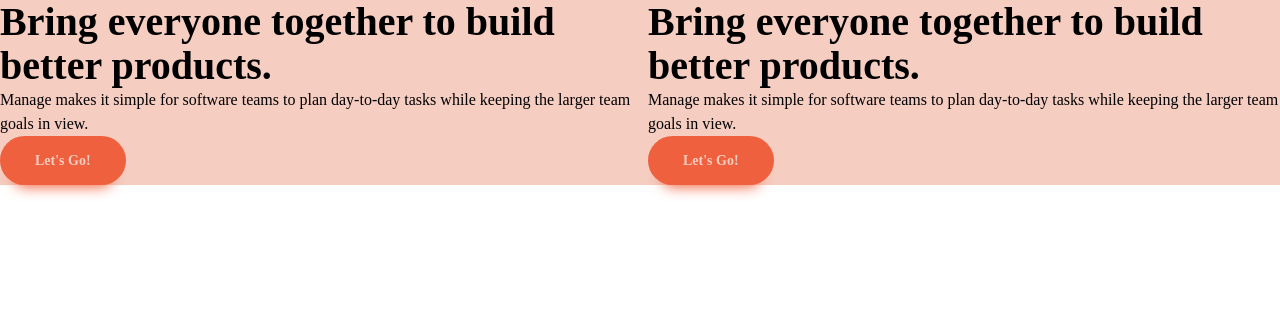
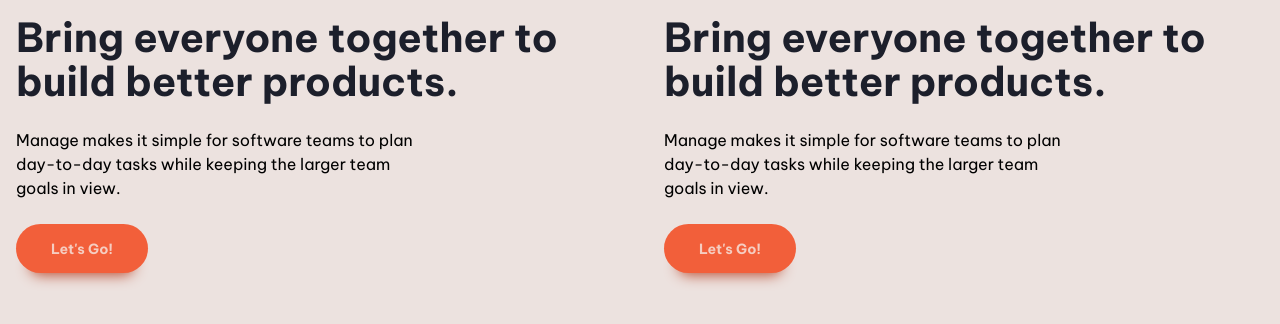
Before and after one commit to bennyjams/dynamic-palette-site, a React (Create React App) app: page / in a window 1280 px wide. Shown: the top 324 px of the page. Built offline with nearby package versions, Linux system fonts and the light colour scheme.

Commit message:
POC for color toggling/segment css & cleanup

```diff
--- a/public/index.html
+++ b/public/index.html
@@ -24,11 +24,12 @@
       work correctly both with client-side routing and a non-root public URL.
       Learn how to configure a non-root public URL by running `npm run build`.
     -->
+    <link rel="preconnect" href="https://fonts.googleapis.com" />
+    <link rel="preconnect" href="https://fonts.gstatic.com" crossorigin />
     <link
       href="https://fonts.googleapis.com/css2?family=Be+Vietnam+Pro:wght@400;500;700&display=swap"
       rel="stylesheet"
     />
-
     <title>React App</title>
   </head>
   <body>
--- a/src/App.css
+++ b/src/App.css
@@ -1,8 +1,12 @@
+/* test for google fonts */
+
 :root {
   --clr-pri-400: hsl(228, 21%, 14%);
-  --clr-acc-400: hsl(12, 85%, 59%);
+  --clr-acc-300: hsl(12, 88%, 75%);
+  --clr-acc-400: hsl(12, 88%, 59%);
+  --clr-acc-500: hsl(12, 60%, 45%);
   --clr-neu-400: hsl(14, 73%, 86%);
-  --clr-bkg-400: hsl(12, 25%, 88%);
+  --clr-bkg-400: hsl(12, 25%, 90%);
 
   --ff-primary: "Be Vietnam Pro", sans-serif;
 
@@ -105,6 +109,13 @@
 
 /* GENERAL STYLING */
 
+body {
+  font-size: var(--fs-body);
+  font-family: var(--ff-body);
+  color: var(--clr-primary-400);
+  background: var(--clr-bkg-400);
+}
+
 /* button */
 .button {
   display: inline-flex;
@@ -121,7 +132,7 @@
 
   color: var(--clr-neu-400);
   background-color: var(--clr-acc-400);
-  box-shadow: 0 1.125em 1em -1em var(--clr-acc-400);
+  box-shadow: 0 1.125em 1em -1em var(--clr-acc-500);
 }
 
 .button[data-shadow="none"] {
@@ -135,7 +146,8 @@
 
 .button:hover,
 .button:focus-visible {
-  background-color: var(--clr-acc-400);
+  background-color: var(--clr-acc-300);
+  color: var(--clr-acc-500);
 }
 
 .button[data-type="inverted"]:hover,
@@ -144,11 +156,27 @@
   color: var(--clr-acc-400);
 }
 
+/* INDIVIDUAL SECTIONS */
+
+.title-p-button {
+  padding: 1rem;
+}
+.title-p-button h1 {
+}
+.title-p-button p {
+  padding: var(--size-500) 0;
+}
+
+@media (min-width: 50em) {
+  .title-p-button p {
+    padding: var(--size-500) 30% var(--size-500) 0;
+  }
+}
+
 /* UTILITY CLASSES */
 .even-columns {
   display: grid;
   gap: 1rem;
-  background-color: var(--clr-neu-400);
 }
 @media (min-width: 50em) {
   .even-columns {
--- a/src/App.js
+++ b/src/App.js
@@ -1,18 +1,54 @@
 import logo from "./logo.svg";
 import "./App.css";
+
+let root = document.querySelector(":root");
+
+let currentPalette = "standard";
+
+function setPalette() {
+  if (currentPalette === "standard") {
+    root.setAttribute(
+      "style",
+      `
+        --clr-pri-400: #f96b70;
+        --clr-acc-300: #fabadf;
+        --clr-acc-400: #f296c3;
+        --clr-acc-500: #f76cad;
+        --clr-neu-400: #f7c0b9;
+        --clr-bkg-400: #ecf8ff;
+      `
+    );
+    currentPalette = "candy";
+  } else {
+    root.setAttribute(
+      "style",
+      `
+        --clr-pri-400: hsl(228, 21%, 14%);
+        --clr-acc-300: hsl(12, 88%, 75%);
+        --clr-acc-400: hsl(12, 88%, 59%);
+        --clr-acc-500: hsl(12, 60%, 45%);
+        --clr-neu-400: hsl(14, 73%, 86%);
+        --clr-bkg-400: hsl(12, 25%, 90%);
+      `
+    );
+    currentPalette = "standard";
+  }
+}
 
 function RegularSection() {
   return (
     <>
-      <div class="">
-        <h1 class="fs-primary-heading fw-bold">
+      <div class="title-p-button">
+        <h1 class="fs-primary-heading fw-bold text-primary-400">
           Bring everyone together to build better products.
         </h1>
         <p>
           Manage makes it simple for software teams to plan day-to-day tasks
           while keeping the larger team goals in view.
         </p>
-        <button class="button">Let's Go!</button>
+        <button onClick={setPalette} class="button">
+          Let's Go!
+        </button>
       </div>
     </>
   );
```
